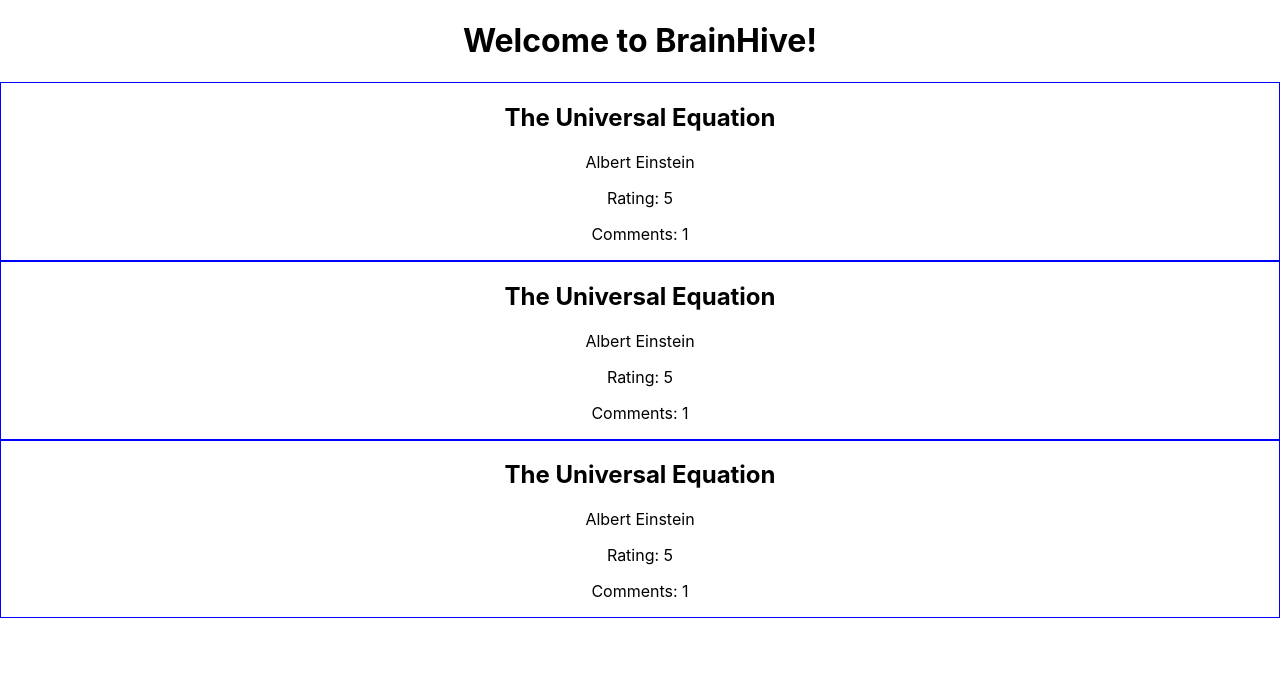
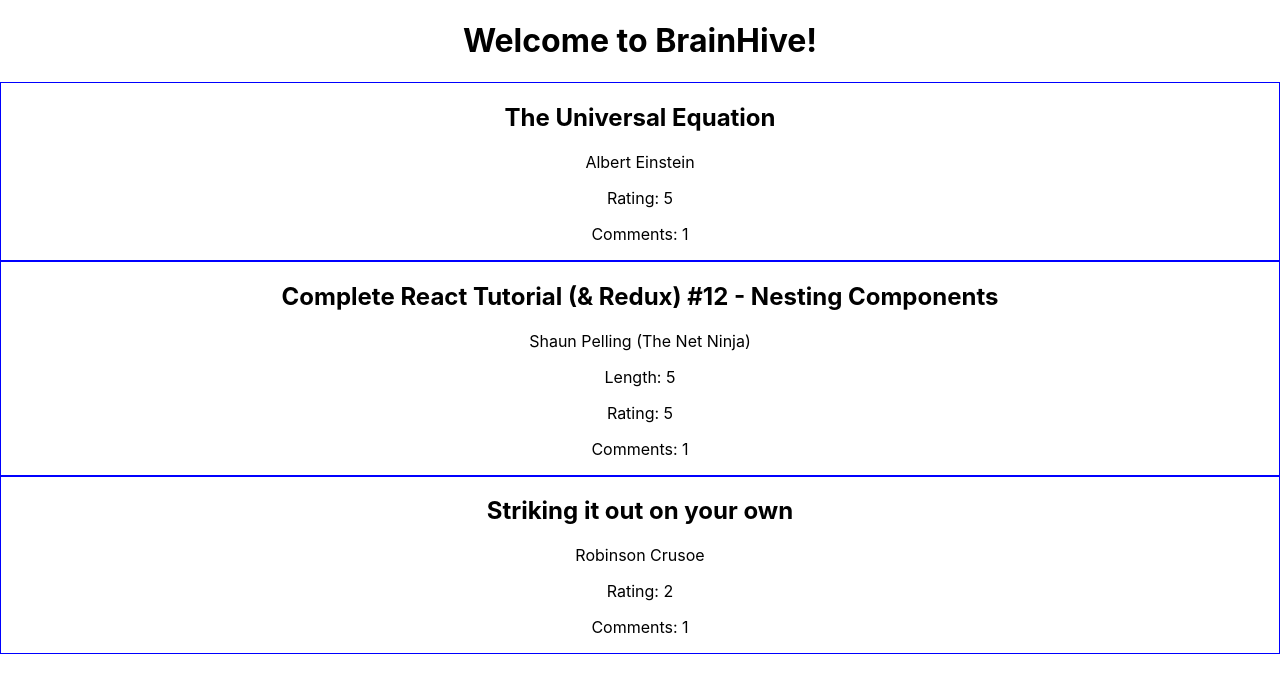
Before and after one commit to crcnum4/bh8Morning, a React (Create React App) app: page / in a window 1280 px wide. Shown: the top 692 px of the page. Built offline with nearby package versions, Linux system fonts and the light colour scheme.

Commit message:
added posts mock file and dynamically load the posts to App.js

```diff
--- a/src/App.js
+++ b/src/App.js
@@ -1,32 +1,30 @@
-import React, {Component} from 'react';
-import './App.css';
-import Post from './components/Post'
+import React, { Component } from "react";
+import "./App.css";
+import Post from "./components/Post";
+import posts from "./mock/posts";
 
 class App extends Component {
-  post = {
-    posterName: 'Arnell Milhouse',
-    resourceAuthor: 'Albert Einstein',
-    jobSkillLevel: 'Advanced',
-    cohort: '0',
-    title: 'The Universal Equation',
-    categories: ['FORTRAN', 'redux'],
-    summary: "This was a great article about blending fortran and redux.",
-    link: 'www.google.com/search?q=Albert%20Einstein',
-    resourceType: 'Article',
-    datePublished: '1943-10-03.00:00:00z',
-    videoLength: null,
-    timeToComplete: 3,
-    rating: 5,
-    comments: [{commenter: "Cliff", text: 'Nice post'}]
-  }
+  renderPosts = () => {
+    // const mapFunction = (post) => {
+    //   return <Post post={post} />;
+    // };
+
+    const display = posts.map((post) => {
+      return <Post post={post} />;
+    });
+    // [<Post post=[0]/>, <Post post[1]/>, <Post post[2]/>]
+    return display;
+  };
 
   render() {
+    const display = posts.map((post) => {
+      return <Post post={post} />;
+    });
+
     return (
       <div className="App">
         <h1>Welcome to BrainHive!</h1>
-        <Post post={this.post}/>
-        <Post post={this.post}/>
-        <Post post={this.post}/>
+        {this.renderPosts()}
       </div>
     );
   }
--- /dev/null
+++ b/src/mock/posts.js
@@ -0,0 +1,53 @@
+export default [
+  {
+    posterName: "Arnell Milhouse",
+    resourceAuthor: "Albert Einstein",
+    jobSkillLevel: "Advanced",
+    cohort: "0",
+    title: "The Universal Equation",
+    categories: ["FORTRAN", "redux"],
+    summary: "This was a great article about blending fortran and redux.",
+    link: "www.google.com/search?q=Albert%20Einstein",
+    resourceType: "Article",
+    datePublished: "1943-10-03.00:00:00z",
+    videoLength: null,
+    timeToComplete: 3,
+    rating: 5,
+    comments: [{ commenter: "Cliff", text: "Nice post" }],
+  },
+  {
+    posterName: "Ava Callery",
+    resourceAuthor: "Shaun Pelling (The Net Ninja)",
+    jobSkillLevel: "Advanced",
+    cohort: "8",
+    title: "Complete React Tutorial (& Redux) #12 - Nesting Components",
+    categories: ["react", "redux"],
+    summary:
+      "This was a quick video that efficiently shows how to nest components in a React app.",
+    link: "https://www.youtube.com/watch?v=dQublHlGgBw",
+    resourceType: "Video",
+    datePublished: "2018-08-10.00:00:00z",
+    videoLength: 5,
+    timeToComplete: 8,
+    rating: 5,
+    comments: [
+      { commenter: "Shaun Pelling", text: "Remember to subscribe, mate." },
+    ],
+  },
+  {
+    posterName: "dAwG4_43675l",
+    resourceAuthor: "Robinson Crusoe",
+    jobSkillLevel: "Intermediate",
+    cohort: "0",
+    title: "Striking it out on your own",
+    categories: ["Self Help", "Health"],
+    summary: "A how-to guide for surviving the apocalypse as a coder",
+    link: "www.myapi.com/endpoint/23463242346",
+    resourceType: "Article",
+    datePublished: "2020-03-18.30:00:00z",
+    videoLength: null,
+    timeToComplete: 40,
+    rating: 2,
+    comments: [{ commenter: "John", text: "Nice post" }],
+  },
+];
```
